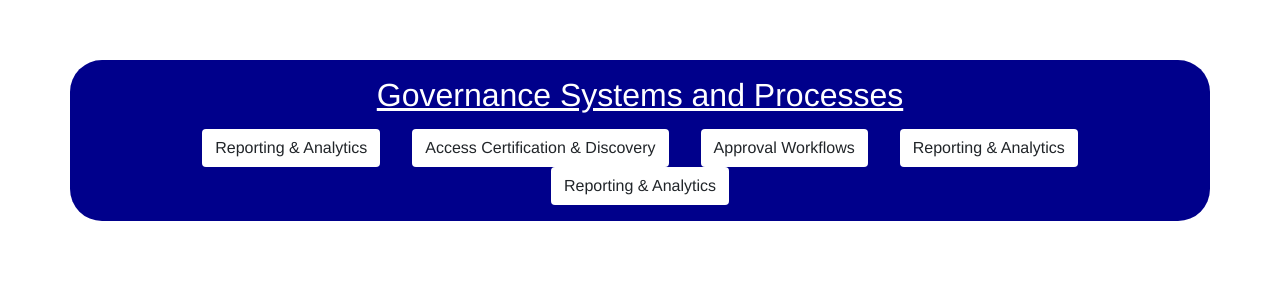
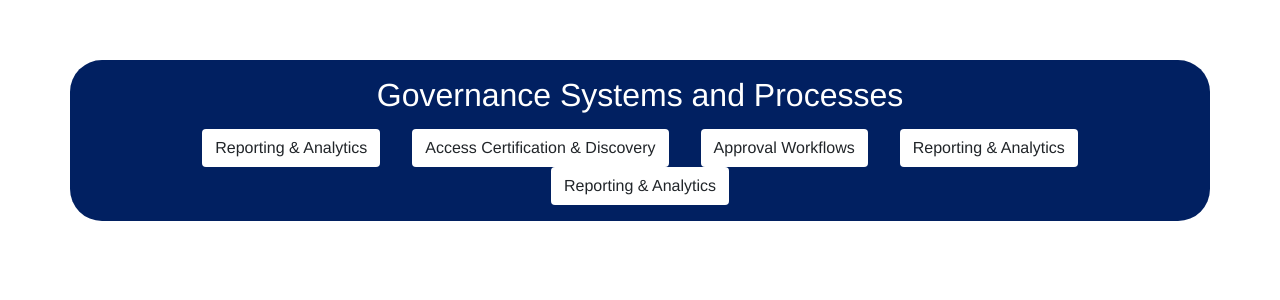
Before and after one commit to canada-ca/gc-icam_gija-gc, a Vue app: page / in a window 1280 px wide. Shown: the top 300 px of the page. Built offline with nearby package versions, Linux system fonts and the light colour scheme.

Commit message:
add router

```diff
--- a/package.json
+++ b/package.json
@@ -12,7 +12,8 @@
     "@popperjs/core": "^2.11.2",
     "bootstrap": "^5.1.3",
     "core-js": "^3.6.5",
-    "vue": "^3.0.0"
+    "vue": "^3.0.0",
+    "vue-router": "^4.0.12"
   },
   "devDependencies": {
     "@vue/cli-plugin-babel": "~4.5.0",
--- a/src/components/GovernanceSystems.vue
+++ b/src/components/GovernanceSystems.vue
@@ -1,6 +1,6 @@
 <template>
-  <div class="governance container"  style="cursor:pointer">
-    <h2><a href="https://ancentury.github.io/ICAM/identityManagement-en.html" style="color:white">Governance Systems and Processes</a></h2>
+  <div class="governance container">
+    <h2><a href="https://ancentury.github.io/ICAM/identityManagement-en.html" style="color:white; text-decoration:none">Governance Systems and Processes</a></h2>
     <button type="button" class="btn example-popover" data-bs-trigger="hover focus" data-bs-toggle="popover" data-bs-content="the process of organizing data into informational summaries in order to monitor how different ICAM components are performing and complying with policy" title="Reporting & Analytics">
       Reporting & Analytics
     </button>
@@ -45,7 +45,7 @@ export default {
 
 <style>
 .governance{
-  background-color:darkblue;
+  background-color:#012061;
   color: white;
   padding: 1rem;
   margin: 2rem auto;
```
Also changed, not shown: src/components/IdentityManagement.vue (added, +28 -0 lines), 1 other file (tests, documents, lock files or other folders).
